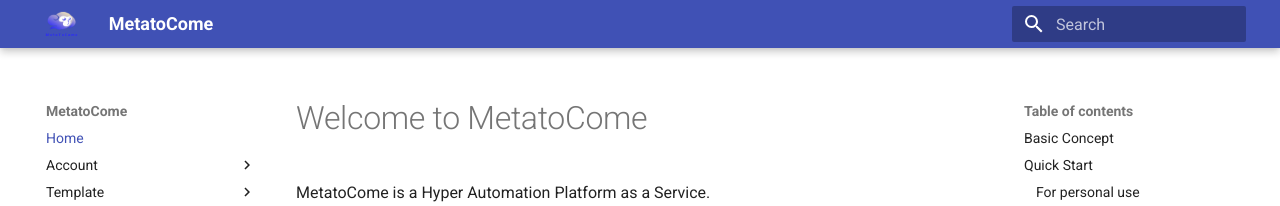
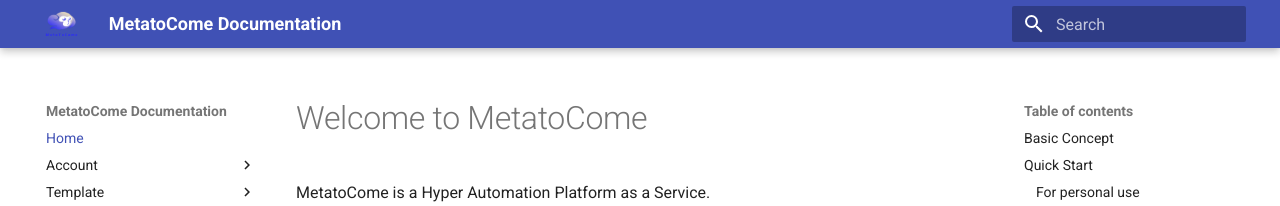
Before and after one commit to cnshsliu/mtcdoc, an MkDocs documentation site: the page built from docs/README.md, in a window 1280 px wide. Shown: the top 206 px of the page. Built offline with MkDocs 1.6.1 and Material for MkDocs 9.7.7, drawn with Linux system fonts in a browser that asks for light colours.

Commit message:
change site name

```diff
--- a/mkdocs.yml
+++ b/mkdocs.yml
@@ -1,4 +1,4 @@
-site_name: MetatoCome
+site_name: MetatoCome Documentation
 site_description: MetatoCome, Workflow, Hyper Automation
 site_url: https://cnshsliu.github.io/mtcdocs/
 site_author: Lucas Kehong Liu
```
